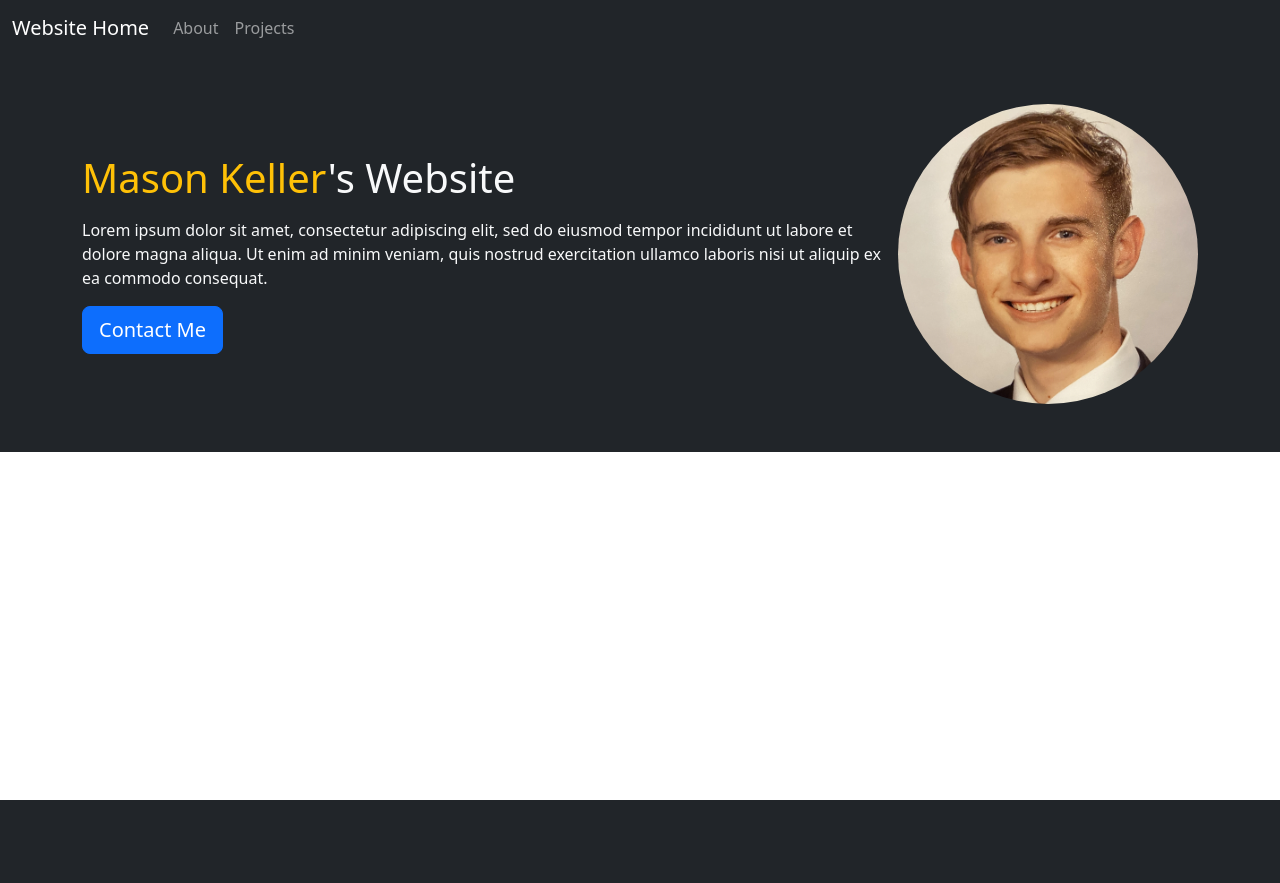
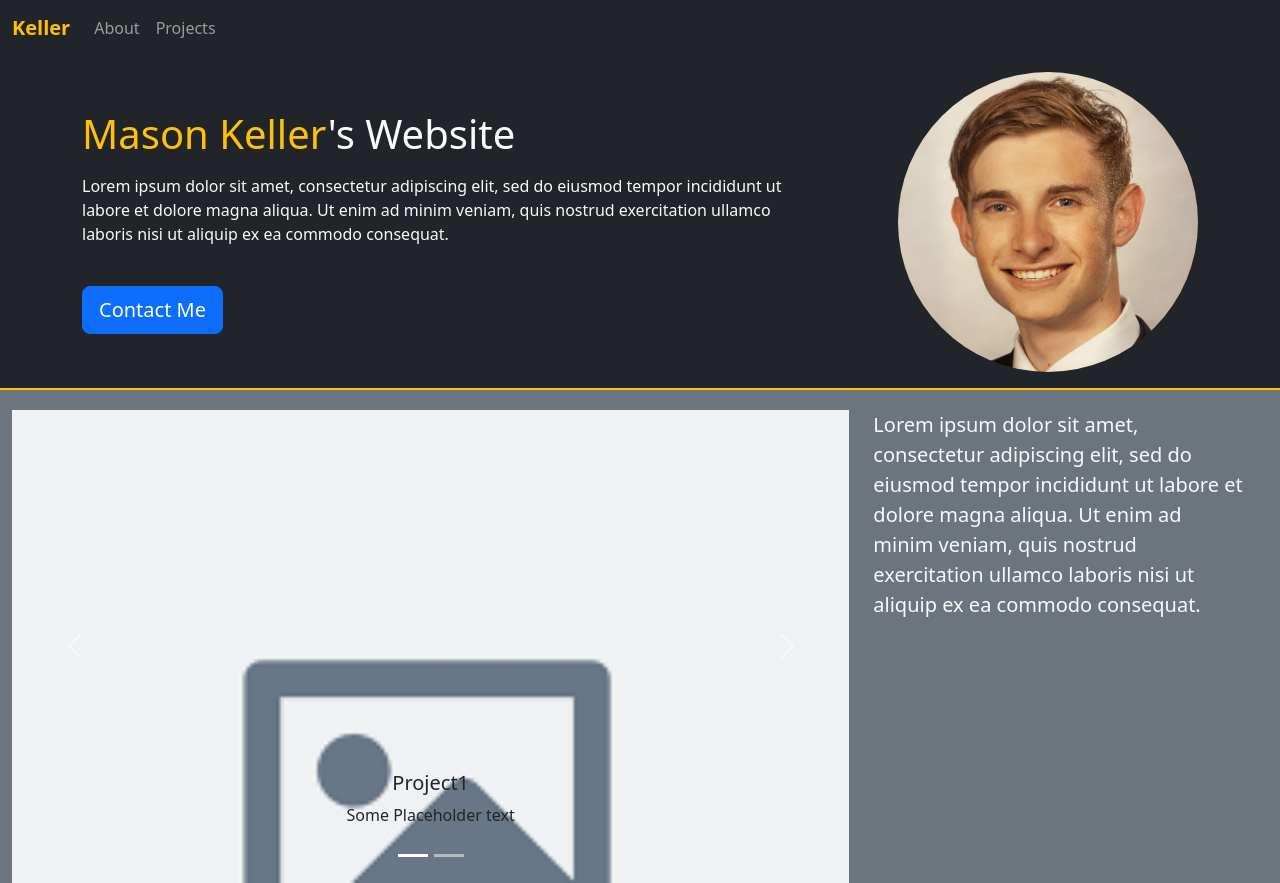
Before and after one commit to MasonKellerSoftware/PortfolioWebsite, a Flask app: page / in a window 1280 px wide. Before the commit the page ends 800 px from the top, so only its background shows below. Run offline with Flask 3, Linux system fonts and the light colour scheme; some libraries are stand-ins or nearby versions.

Commit message:
Carousel
Carousel template in place, need to darken the border on images in carousel, maybe remove padding to left of images so it directly contacts the page border

```diff
--- a/website/templates/base.html
+++ b/website/templates/base.html
@@ -22,7 +22,7 @@
     <!--Navbar universal to each page, encased in a block just incase I want to override-->
     <nav class="navbar navbar-expand-lg navbar-dark bg-dark">
       <div class="container-fluid">
-        <a class="navbar-brand" href="/">Website Home</a>
+        <a class="navbar-brand" href="/"><Span class="text-warning fw-bold">Keller</Span></a>
 
         <button
           class="navbar-toggler"
--- a/website/templates/home.html
+++ b/website/templates/home.html
@@ -1,23 +1,27 @@
-{% extends "base.html" %}
-{% block title %}Home{% endblock %}
-
-{% block content %}
-<section class="bg-dark text-light p-5 text-center text-sm-start">
+{% extends "base.html" %} {% block title %}Home{% endblock %} {% block content
+%}
+<section
+  class="bg-dark text-light p-3 text-center text-sm-start"
+  style="
+    border-bottom-style: solid;
+    border-color: #ffc107;
+    border-width: 0 0 2px 0;
+  "
+>
   <div class="container">
     <div class="d-sm-flex align-items-center justify-content-between">
       <div>
-                <h1><span class="text-warning">Mason Keller</span>'s Website
-                </h1>
-                <p style="font-size:16px" class="lead my-3"> Lorem ipsum dolor sit amet, consectetur
-                    adipiscing elit, sed do eiusmod
-                    tempor incididunt ut labore et
-                    dolore magna aliqua. Ut enim ad
-                    minim veniam, quis nostrud exercitation
-                    ullamco laboris nisi ut aliquip ex ea
-                    commodo consequat.
+        <h1><span class="text-warning">Mason Keller</span>'s Website</h1>
+        <p
+          style="font-size: 16px; padding-right: 10%; padding-bottom: 3%"
+          class="lead my-3"
+        >
+          Lorem ipsum dolor sit amet, consectetur adipiscing elit, sed do
+          eiusmod tempor incididunt ut labore et dolore magna aliqua. Ut enim ad
+          minim veniam, quis nostrud exercitation ullamco laboris nisi ut
+          aliquip ex ea commodo consequat.
         </p>
-                <button class="btn btn-primary btn-lg">
-                Contact Me</button>
+        <button class="btn btn-primary btn-lg">Contact Me</button>
       </div>
 
       <!--Flask function for displaying images-->
@@ -25,8 +29,94 @@
         src="{{ url_for('static', filename='ProfilePic.jpg') }}"
         alt="Silly Dog"
         class="img-fluid w-50 d-none d-sm-block"
-              style="border-radius:50%; max-width:300px; height:auto;"
+        style="border-radius: 50%; max-width: 300px; height: auto"
+      />
+    </div>
+  </div>
+</section>
+<!--Carousel for projects-->
+<section
+  class="bg-secondary"
+  style="padding-top: 20px; padding-left:0; padding-right: 0"
 >
+  <div class="container-fluid">
+    <div class="row g-0">
+      <div class="col-md-8">
+        <div
+          id="projectCarousel"
+          class="carousel slide"
+          data-bs-ride="carousel"
+        >
+          <div class="carousel-indicators">
+            <button
+              type="button"
+              data-bs-target="#projectCarousel"
+              data-bs-slide-to="0"
+              class="active"
+              aria-current="true"
+              aria-label="Slide 1"
+            ></button>
+            <button
+              type="button"
+              data-bs-target="#projectCarousel"
+              data-bs-slide-to="1"
+              aria-label="Slide 2"
+            ></button>
+          </div>
+          <div class="carousel-inner">
+            <div class="carousel-item active">
+              <img
+                src="{{ url_for('static', filename='placeholder.png') }}"
+                class="d-block w-100"
+                alt="Project 1"
+              />
+              <div class="carousel-caption text-dark">
+                <h5>Project1</h5>
+                <p>Some Placeholder text</p>
+              </div>
+            </div>
+            <div class="carousel-item">
+              <img
+                src="{{ url_for('static', filename='placeholder.png') }}"
+                class="d-block w-100"
+                alt="Project 2"
+              />
+              <div class="carousel-caption text-dark">
+                <h5>Project2</h5>
+                <p>Some Placeholder text</p>
+              </div>
+            </div>
+          </div>
+          <button
+            class="carousel-control-prev"
+            type="button"
+            data-bs-target="#projectCarousel"
+            data-bs-slide="prev"
+          >
+            <span class="carousel-control-prev-icon"></span>
+            <span class="visually-hidden">Previous</span>
+          </button>
+          <button
+            class="carousel-control-next"
+            type="button"
+            data-bs-target="#projectCarousel"
+            data-bs-slide="next"
+          >
+            <span class="carousel-control-next-icon"></span>
+            <span class="visually-hidden">Next</span>
+          </button>
+        </div>
+      </div>
+      <div class="col-md-4 d-flex">
+        <div class="text-left text-light">
+          <p class="lead mx-4">
+            Lorem ipsum dolor sit amet, consectetur adipiscing elit, sed do
+            eiusmod tempor incididunt ut labore et dolore magna aliqua. Ut enim
+            ad minim veniam, quis nostrud exercitation ullamco laboris nisi ut
+            aliquip ex ea commodo consequat.
+          </p>
+        </div>
+      </div>
     </div>
   </div>
 </section>
```
Also changed, not shown: website/static/SusDog.jpg (added), website/static/placeholder.png (added). Lines whose indentation alone changed are shown as unchanged.
